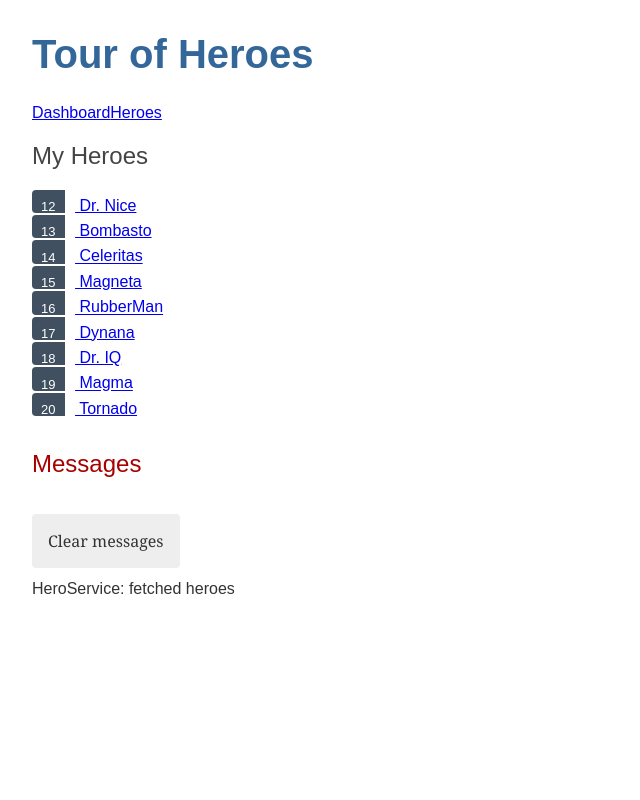
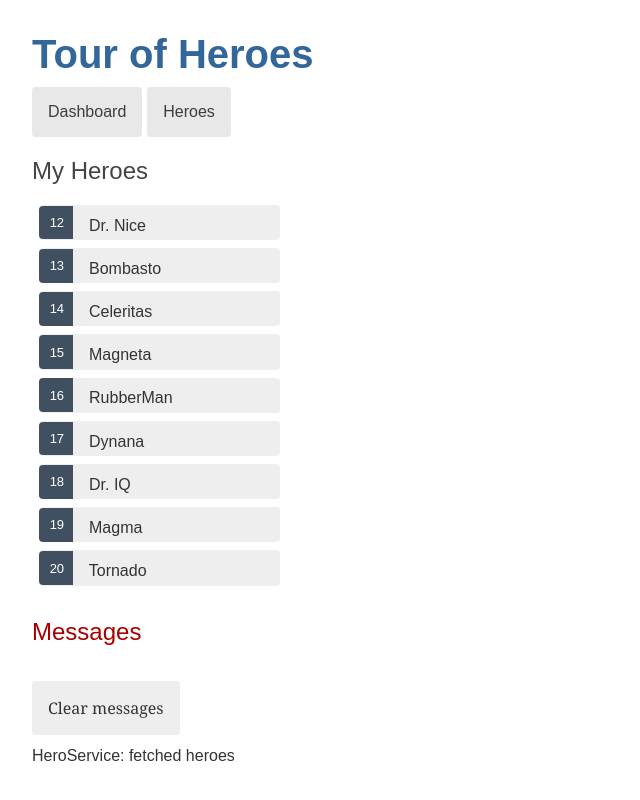
Before and after one commit to panbognot/web-dev-fukushuu, an Angular app in the folder Angular/tour-of-heroes/: page /heroes in a window 1280 px wide. Shown: the whole page, without its empty margins (0-640 px from the left). Built offline with nearby package versions, Linux system fonts and the light colour scheme.

Commit message:
Angular Tour of heroes - Navigation: Find the way to go back - Improve styling

```diff
--- a/Angular/tour-of-heroes/src/app/app-routing.module.ts
+++ b/Angular/tour-of-heroes/src/app/app-routing.module.ts
@@ -1,9 +1,9 @@
 import { NgModule } from '@angular/core';
 import { RouterModule, Routes } from '@angular/router';
 
+import { DashboardComponent } from './dashboard/dashboard.component';
 import { HeroesComponent } from './heroes/heroes.component';
 import { HeroDetailComponent } from './hero-detail/hero-detail.component';
-import { DashboardComponent } from './dashboard/dashboard.component';
 
 const routes: Routes = [
   { path: '', redirectTo: '/dashboard', pathMatch: 'full'},
--- a/Angular/tour-of-heroes/src/app/app.component.scss
+++ b/Angular/tour-of-heroes/src/app/app.component.scss
@@ -0,0 +1,22 @@
+/* AppComponent's private CSS styles */
+h1 {
+  margin-bottom: 0;
+}
+nav a {
+  padding: 1rem;
+  text-decoration: none;
+  margin-top: 10px;
+  margin-right: 5px;
+  display: inline-block;
+  background-color: #e8e8e8;
+  color: #3d3d3d;
+  border-radius: 4px;
+}
+
+nav a:hover {
+  color: white;
+  background-color: #42545C;
+}
+nav a:active {
+  background-color: black;
+}
--- a/Angular/tour-of-heroes/src/app/app.module.ts
+++ b/Angular/tour-of-heroes/src/app/app.module.ts
@@ -4,18 +4,18 @@ import { BrowserModule } from '@angular/platform-browser';
 import { AppRoutingModule } from './app-routing.module';
 
 import { AppComponent } from './app.component';
+import { DashboardComponent } from './dashboard/dashboard.component';
 import { HeroesComponent } from './heroes/heroes.component';
 import { HeroDetailComponent } from './hero-detail/hero-detail.component';
 import { MessagesComponent } from './messages/messages.component';
-import { DashboardComponent } from './dashboard/dashboard.component';
 
 @NgModule({
   declarations: [
     AppComponent,
+    DashboardComponent,
     HeroesComponent,
     HeroDetailComponent,
-    MessagesComponent,
-    DashboardComponent
+    MessagesComponent
   ],
   imports: [
     BrowserModule,
--- a/Angular/tour-of-heroes/src/app/hero-detail/hero-detail.component.html
+++ b/Angular/tour-of-heroes/src/app/hero-detail/hero-detail.component.html
@@ -5,4 +5,7 @@
     <label for="hero-name">Hero name: </label>
     <input id="hero-name" [(ngModel)]="hero.name" placeholder="name">
   </div>
+  <button type="button" (click)="goBack()">
+    go back
+  </button>
 </div>
--- a/Angular/tour-of-heroes/src/app/hero-detail/hero-detail.component.scss
+++ b/Angular/tour-of-heroes/src/app/hero-detail/hero-detail.component.scss
@@ -0,0 +1,24 @@
+/* HeroDetailComponent's private CSS styles */
+label {
+  color: #435960;
+  font-weight: bold;
+}
+input {
+  font-size: 1em;
+  padding: .5rem;
+}
+button {
+  margin-top: 20px;
+  background-color: #eee;
+  padding: 1rem;
+  border-radius: 4px;
+  font-size: 1rem;
+}
+button:hover {
+  background-color: #cfd8dc;
+}
+button:disabled {
+  background-color: #eee;
+  color: #ccc;
+  cursor: auto;
+}
--- a/Angular/tour-of-heroes/src/app/hero-detail/hero-detail.component.ts
+++ b/Angular/tour-of-heroes/src/app/hero-detail/hero-detail.component.ts
@@ -1,4 +1,4 @@
-import { Component, Input } from '@angular/core';
+import { Component, Input, OnInit } from '@angular/core';
 import { Location } from '@angular/common';
 import { ActivatedRoute } from '@angular/router';
 
@@ -10,8 +10,8 @@ import { HeroService } from '../hero.service';
   templateUrl: './hero-detail.component.html',
   styleUrls: ['./hero-detail.component.scss']
 })
-export class HeroDetailComponent {
-  @Input() hero?: Hero;
+export class HeroDetailComponent implements OnInit {
+  hero: Hero | undefined;
 
   constructor(
     private route: ActivatedRoute,
@@ -28,4 +28,9 @@ export class HeroDetailComponent {
     this.heroService.getHero(id)
         .subscribe(hero => this.hero = hero);
   }
+
+  goBack(): void {
+    this.location.back();
+  }
+
 }
--- a/Angular/tour-of-heroes/src/app/heroes/heroes.component.html
+++ b/Angular/tour-of-heroes/src/app/heroes/heroes.component.html
@@ -1,11 +1,6 @@
 <h2>My Heroes</h2>
 <ul class="heroes">
   <li *ngFor="let hero of heroes">
-<!--     <button type="button" (click)="onSelect(hero)"
-        [class.selected]="hero === selectedHero">
-      <span class="badge">{{hero.id}}</span>
-      <span class="name">{{hero.name}}</span>
-    </button> -->
     <a routerLink="/detail/{{hero.id}}">
       <span class="badge">{{hero.id}}</span> {{hero.name}}
     </a>
--- a/Angular/tour-of-heroes/src/app/heroes/heroes.component.scss
+++ b/Angular/tour-of-heroes/src/app/heroes/heroes.component.scss
@@ -7,7 +7,51 @@
 }
 
 .heroes li {
-  display: flex;
+  position: relative;
+  cursor: pointer;
+}
+
+.heroes li:hover {
+  left: .1em;
+}
+
+.heroes a {
+  color: #333;
+  text-decoration: none;
+  background-color: #EEE;
+  margin: .5em;
+  padding: .3em 0;
+  height: 1.6em;
+  border-radius: 4px;
+  display: block;
+  width: 100%;
+}
+
+.heroes a:hover {
+  color: #2c3a41;
+  background-color: #e6e6e6;
+}
+
+.heroes a:active {
+  background-color: #525252;
+  color: #fafafa;
+}
+
+.heroes .badge {
+  display: inline-block;
+  font-size: small;
+  color: white;
+  padding: 0.8em 0.7em 0 0.7em;
+  background-color: #405061;
+  line-height: 1em;
+  position: relative;
+  left: -1px;
+  top: -4px;
+  height: 1.8em;
+  min-width: 16px;
+  text-align: right;
+  margin-right: .8em;
+  border-radius: 4px 0 0 4px;
 }
 
 .heroes button {
--- a/Angular/tour-of-heroes/src/app/heroes/heroes.component.ts
+++ b/Angular/tour-of-heroes/src/app/heroes/heroes.component.ts
@@ -2,7 +2,6 @@ import { Component, OnInit } from '@angular/core';
 
 import { Hero } from '../hero';
 import { HeroService } from '../hero.service';
-import { MessageService } from '../message.service';
 
 @Component({
   selector: 'app-heroes',
```
